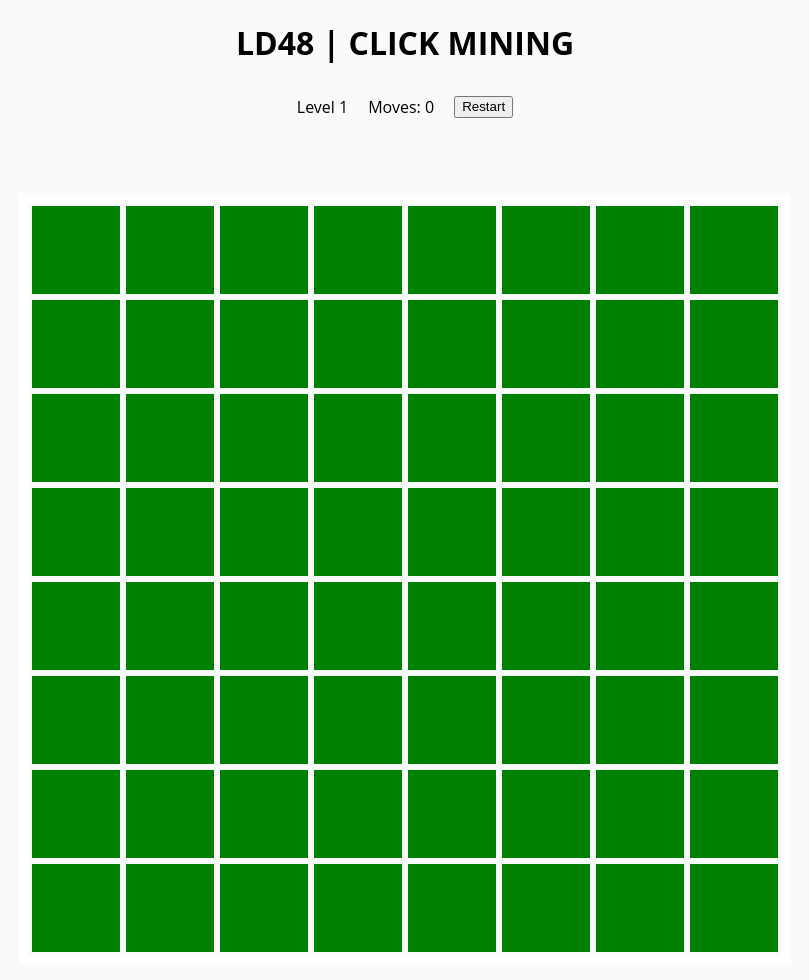
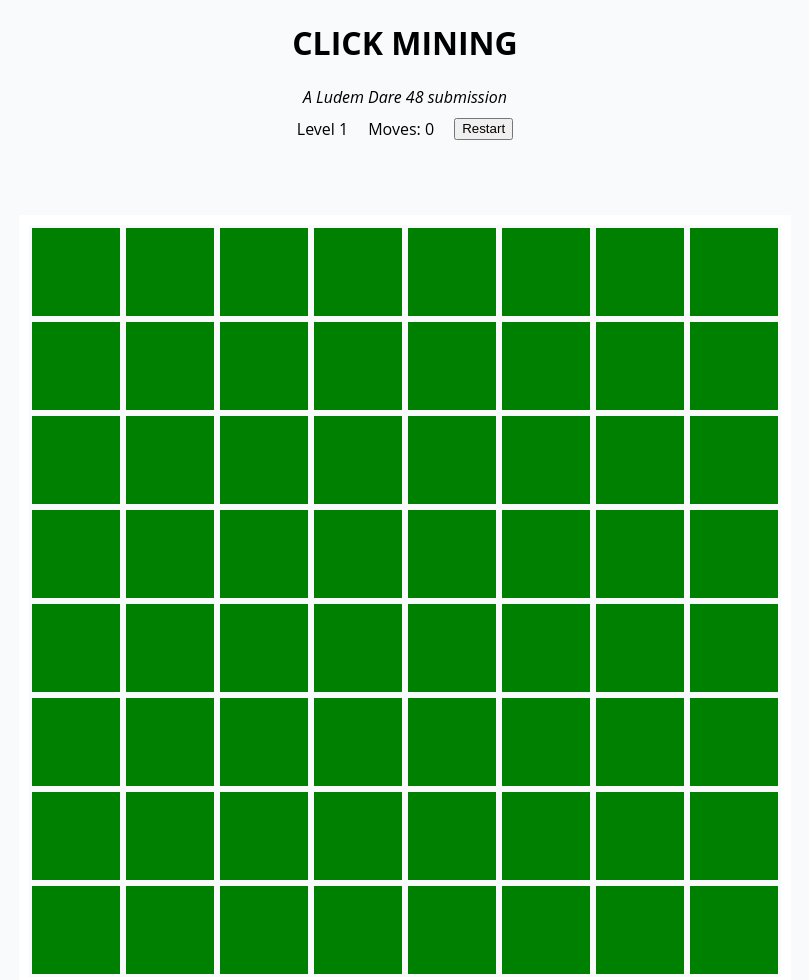
Before and after one commit to jacksorjacksor/clickminer, a plain HTML site: page index.html in a window 1280 px wide. Shown: the whole page, without its empty margins (235-1044 px from the left). Drawn offline with Linux system fonts and the light colour scheme.

Commit message:
First draft of game for video

```diff
--- a/index.html
+++ b/index.html
@@ -4,12 +4,12 @@
     <meta charset="UTF-8" />
     <meta http-equiv="X-UA-Compatible" content="IE=edge" />
     <meta name="viewport" content="width=device-width, initial-scale=1.0" />
-    <title>LD48 | Deeper and Deeper</title>
+    <title>LD48 | Click Mining</title>
     <link rel="stylesheet" href="style.css" />
   </head>
   <body>
-    <h1>LD48 | CLICK MINING</h1>
-    <em></em>
+    <h1>CLICK MINING</h1>
+    <em>A Ludem Dare 48 submission</em>
     <div class="scores" style="display: flex">
       <div class="level scoreElement">
         Level <span class="levelCounter">1</span>
```
